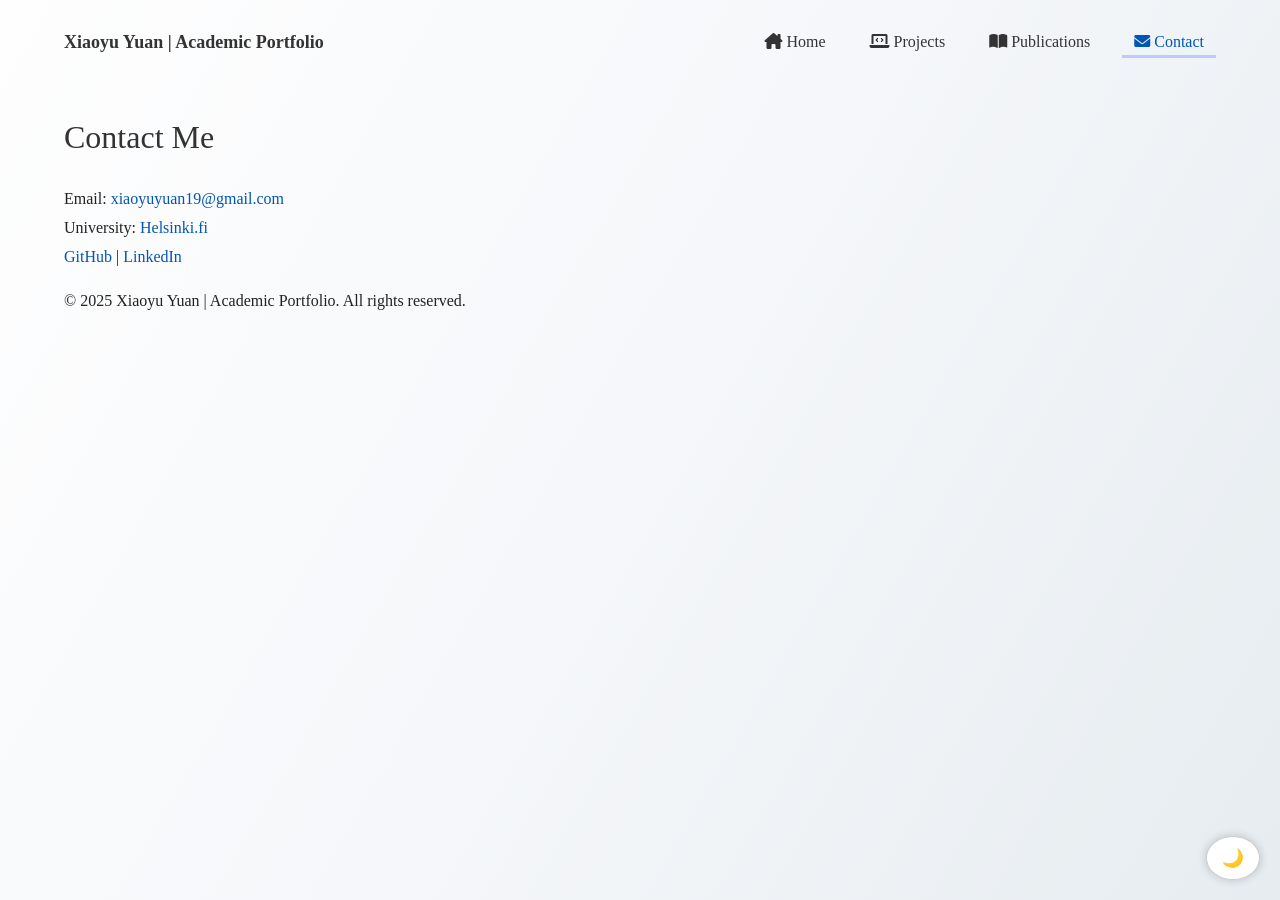
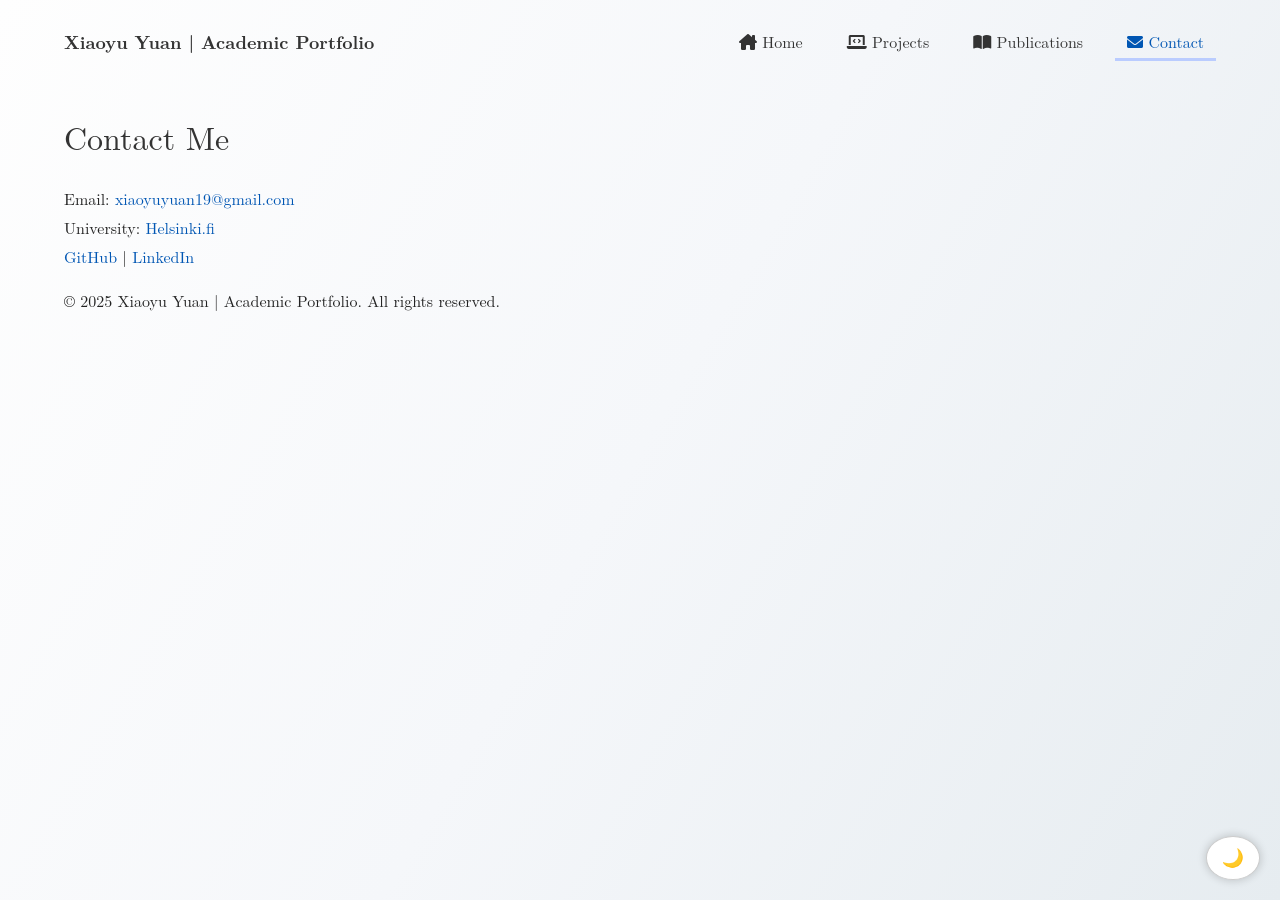
Before and after one commit to XiaoyuYuan19/portfolio, a Jekyll site: the page built from contact.md, in a window 1280 px wide. Built offline with Jekyll 4.4.1, drawn with Linux system fonts in a browser that asks for light colours; some web fonts are replaced.

Commit message:
Update style.css

```diff
--- a/assets/css/style.css
+++ b/assets/css/style.css
@@ -1,5 +1,6 @@
 /* 学术风格（白大褂禁欲系） */
 /* 🌟 浅色梦幻背景（白天模式）🌟 */
+@import url('https://fonts.googleapis.com/css2?family=Latin+Modern+Roman&display=swap');
 
 
 body {
@@ -7,7 +8,8 @@
     background-attachment: fixed;
     color: #222;
 /*     font-family: Arial, Helvetica, sans-serif;      */
-    font-family: "Times New Roman", Times, serif;
+/*     font-family: "Times New Roman", Times, serif; */
+    font-family: "Latin Modern Roman", serif;
     max-width: 90vw;
     margin: 0 auto;
     padding: 20px;
```
